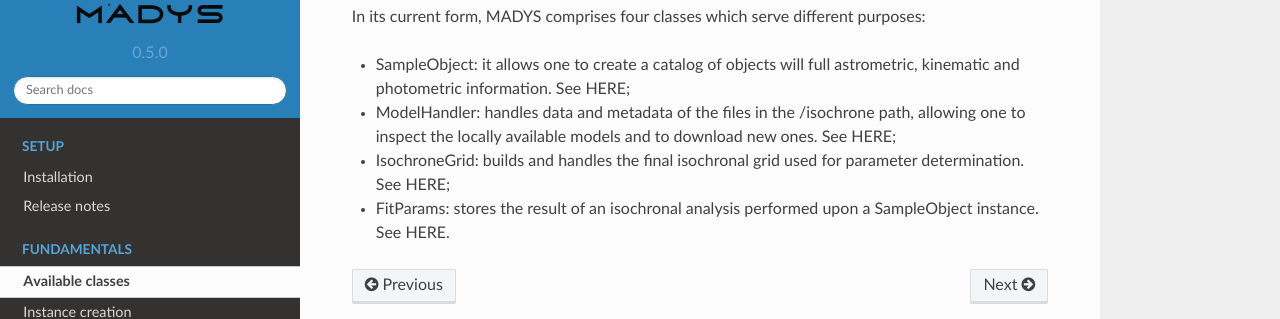
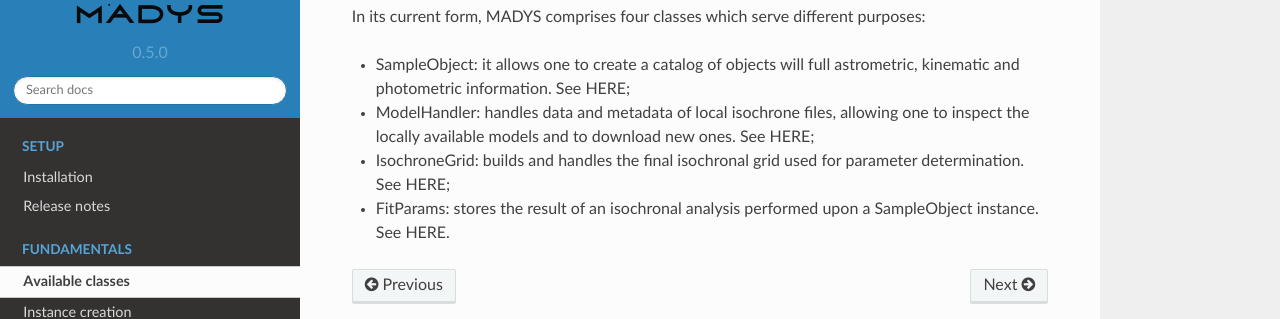
Before and after one commit to vsquicciarini/madys, a Sphinx documentation site: the page built from docs/source/available_classes.rst, in a window 1280 px wide. Shown: the part 155-474 px from the top of the page. Built offline with Sphinx 7.4.7 and the Read the Docs theme 2.0.0, drawn with Linux system fonts in a browser that asks for light colours.

Commit message:
Update available_classes.rst

```diff
--- a/docs/source/available_classes.rst
+++ b/docs/source/available_classes.rst
@@ -4,6 +4,6 @@ Available classes
 In its current form, MADYS comprises four classes which serve different purposes:
 
 * SampleObject: it allows one to create a catalog of objects will full astrometric, kinematic and photometric information. See HERE;
-* ModelHandler: handles data and metadata of the files in the /isochrone path, allowing one to inspect the locally available models and to download new ones. See HERE;
+* ModelHandler: handles data and metadata of local isochrone files, allowing one to inspect the locally available models and to download new ones. See HERE;
 * IsochroneGrid: builds and handles the final isochronal grid used for parameter determination. See HERE;
 * FitParams: stores the result of an isochronal analysis performed upon a SampleObject instance. See HERE.
```
